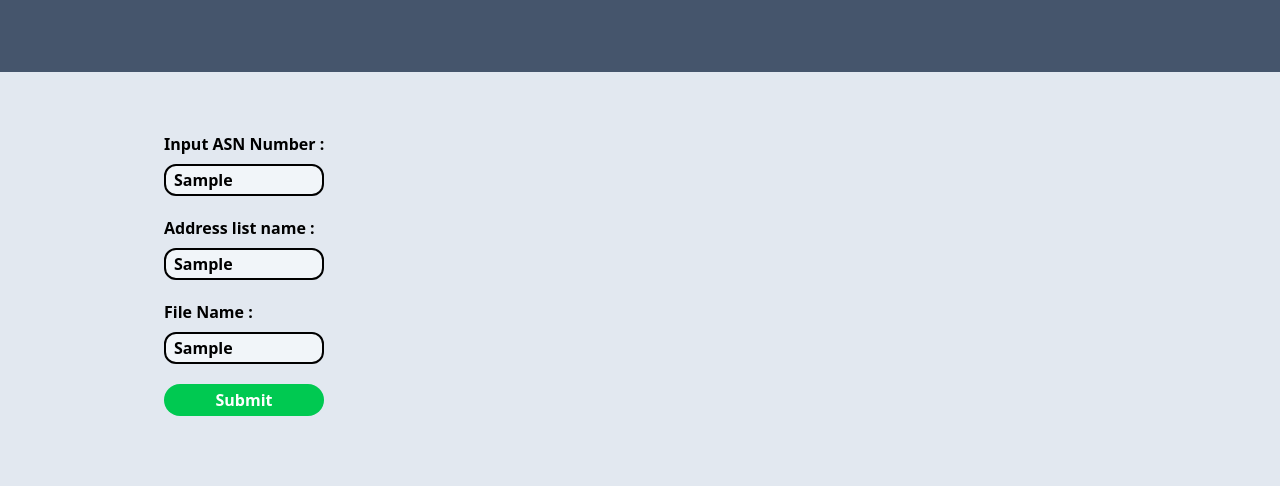
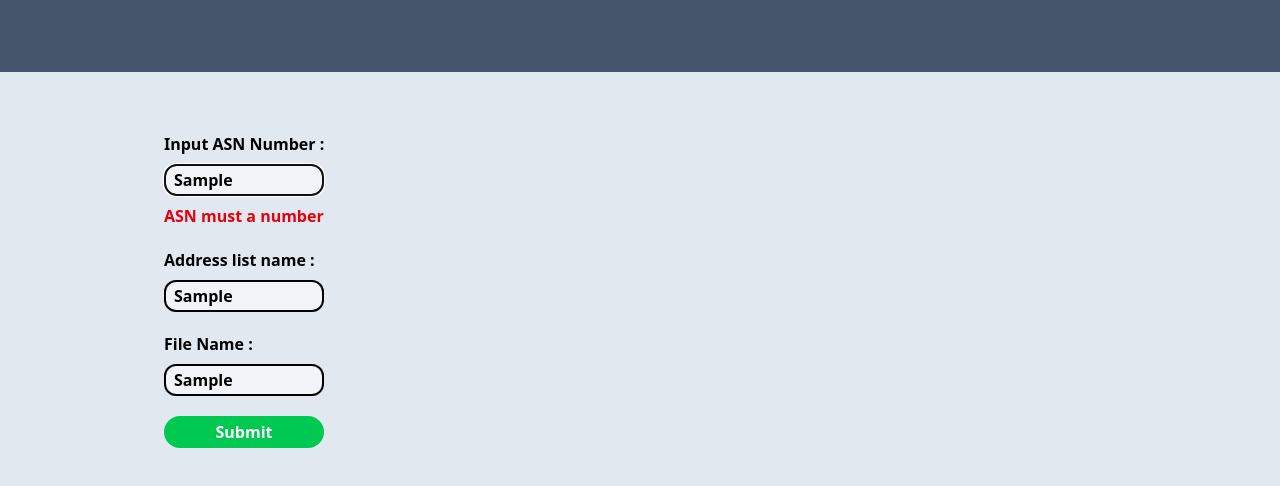
Before and after one commit to eilinseth/bgprsc, a React (Vite) app in the folder frontend/: page / in a window 1280 px wide. Both pictures are taken after typing "Sample", "Sample", "Sample" into the empty fields and a click on the button "Submit". Shown: the part 808-1294 px from the top of the page. Built offline with nearby package versions, Linux system fonts and the light colour scheme; no server answers.

Commit message:
Menambah Validasi form

```diff
--- a/frontend/package.json
+++ b/frontend/package.json
@@ -14,6 +14,7 @@
     "axios": "^1.11.0",
     "react": "^19.1.1",
     "react-dom": "^19.1.1",
+    "react-hook-form": "^7.62.0",
     "tailwindcss": "^4.1.11"
   },
   "devDependencies": {
--- a/frontend/src/App.tsx
+++ b/frontend/src/App.tsx
@@ -1,6 +1,12 @@
 import { useState } from "react"
 import axios from "axios"
+import  {useForm} from "react-hook-form"
 
+type FormValues = {
+  asn : string
+  addresListName : string
+  fileName : string
+}
 
 function App() {
   const [lang,setLang] =useState<"en"|"id">("en")
@@ -8,10 +14,12 @@ function App() {
   const [addressListName , setAddressListName] = useState("")
   const [fileName,setFileName] = useState("")
   const [loading,setIsLoading] = useState(false)
+  const {register , handleSubmit , formState:{errors}} = useForm<FormValues>()
 
-  function handleSubmit(e){
-      e.preventDefault()
-      console.log(asn,addressListName,fileName)
+
+
+  function onSubmit(values:FormValues){
+      console.log(values.asn,values.addresListName,values.fileName)
       setIsLoading(true)
 
       async function getBGPJson () {
@@ -60,23 +68,28 @@ function App() {
         <section className="h-screen w-screen bg-slate-200 py-15  md:px-20">
           <div className="flex justify-center items-center flex-col gap-5">
             <div className="w-[85%]  h-50 md:h-[calc(100vh-150px)]">
-              <form action="" className="flex gap-5 flex-col" onSubmit={handleSubmit}>
+              <form action="" className="flex gap-5 flex-col" onSubmit={handleSubmit(onSubmit)}>
                 <div className="flex flex-col gap-2">
 
                 <label htmlFor="" className="font-bold">Input ASN Number :</label>
-                <input type="text" name="asn" value={asn} onChange={(e) => setAsn(e.target.value)} placeholder="......." className="w-40 py-0.5 px-2 bg-slate-100 rounded-xl border-2 border-black font-semibold " />
-
+                <input type="text" placeholder="......." className="w-40 py-0.5 px-2 bg-slate-100 rounded-xl border-2 border-black font-semibold "
+                {...register("asn",{required : "Need to fill ASN Number",pattern:{value : /^\d+$/, message:"ASN must a number"}})} />
+                {errors.asn && (<p className="text-red-600 font-semibold">{errors.asn.message}</p>)}
                 </div>
                 <div className="flex flex-col gap-2">
 
                 <label htmlFor="" className="font-bold">Address list name :</label>
-                <input type="text" name="addressListName" value={addressListName} onChange={(e) => setAddressListName(e.target.value)} placeholder="......." className="w-40 py-0.5 px-2 bg-slate-100 rounded-xl border-2 border-black font-semibold " />
+                <input type="text" placeholder="......." className="w-40 py-0.5 px-2 bg-slate-100 rounded-xl border-2 border-black font-semibold "
+                {...register("addresListName", {required: "4 character minimal " , minLength:4})}
+                />
 
                 </div>
                 <div className="flex flex-col gap-2">
 
                 <label htmlFor="" className="font-bold">File Name :</label>
-                <input type="text" name="fileName" value={fileName} onChange={(e) => setFileName(e.target.value)} placeholder="......." className="w-40 py-0.5 px-2 bg-slate-100 rounded-xl border-2 border-black font-semibold " />
+                <input type="text" placeholder="......." className="w-40 py-0.5 px-2 bg-slate-100 rounded-xl border-2 border-black font-semibold "
+                {...register("fileName",{required:"4 character minimal" , minLength:4})}
+                />
 
                 </div>
 
```
Also changed, not shown: 1 other file (tests, documents, lock files or other folders).
